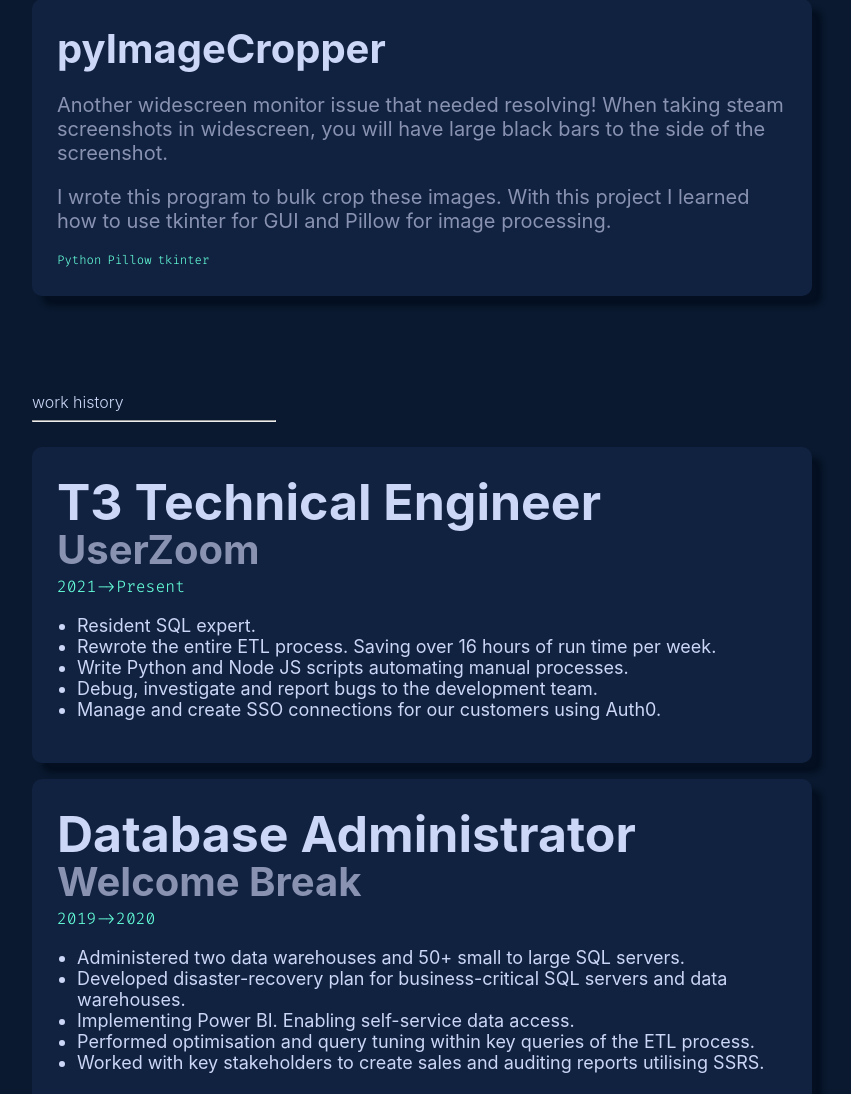
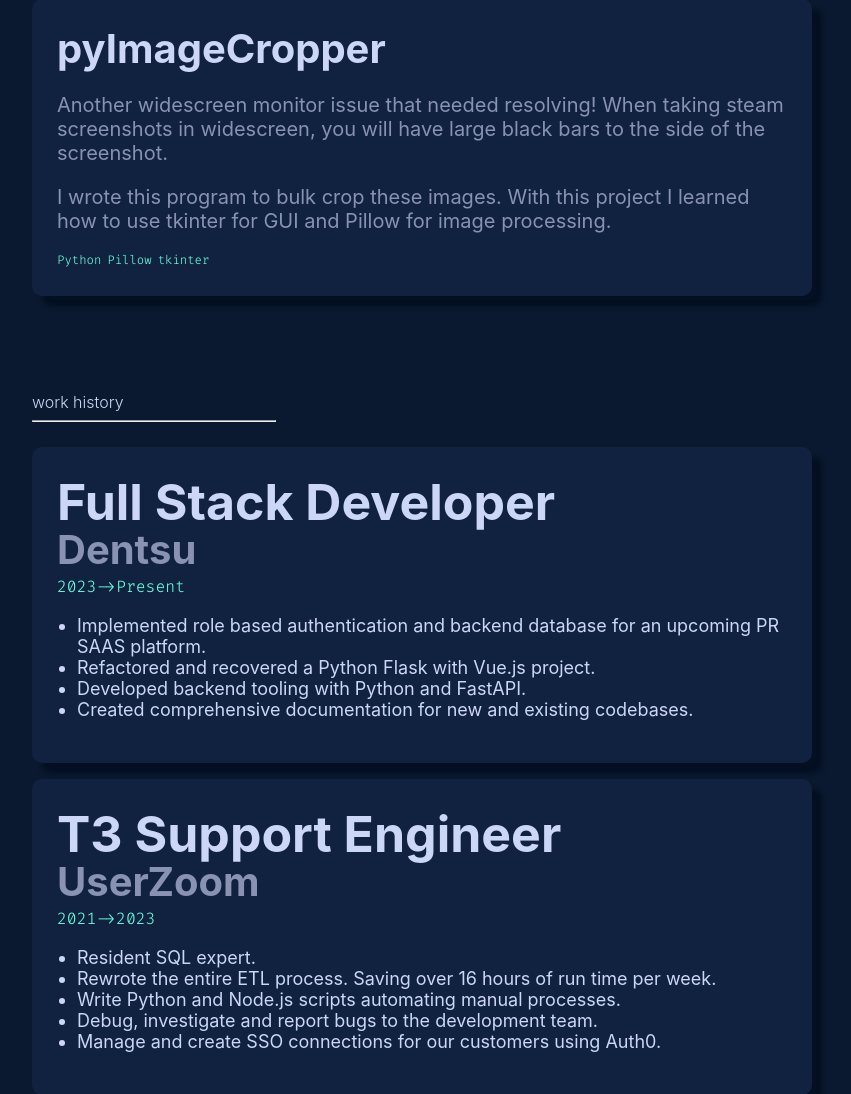
Before and after one commit to BanAaron/aaron-barratt-website, a Flask app: page / in a window 1280 px wide. Shown: the part 1825-2919 px from the top of the page, without its empty margins (233-1084 px from the left). Run offline with Flask 2, Linux system fonts and the light colour scheme.

Commit message:
added dentsu to roles section

```diff
--- a/templates/index.html
+++ b/templates/index.html
@@ -5,8 +5,8 @@
     <meta charset="UTF-8">
     <meta name="viewport" content="width=device-width, initial-scale=1.0">
     <!-- keeping the desktop css separate for sanity -->
-    <link rel="stylesheet" href=".\static\css\main.css">
-    <link rel="stylesheet" href=".\static\css\desktop.css">
+    <link rel="stylesheet" href="/static/css/main.css">
+    <link rel="stylesheet" href="/static/css/desktop.css">
   </head>
   <body>
     <div class="row">
@@ -88,13 +88,24 @@
           <span id="work" class="line-break">work history</span>
           <hr>
           <div class="work-inner">
-            <h1 class="job-title">T3 Technical Engineer</h1>
+            <h1 class="job-title">Full Stack Developer</h1>
+            <h2 class="company-name"><a href="https://www.dentsu.com/">Dentsu</a></h2>
+            <span class="time-span">2023->Present</span>
+            <ul class="bullet-points">
+              <li>Implemented role based authentication and backend database for an upcoming PR SAAS platform. </li>
+              <li>Refactored and recovered a Python Flask with Vue.js project. </li>
+              <li>Developed backend tooling with Python and FastAPI. </li>
+              <li>Created comprehensive documentation for new and existing codebases.</li>
+            </ul>
+          </div>
+          <div class="work-inner">
+            <h1 class="job-title">T3 Support Engineer</h1>
             <h2 class="company-name"><a href="https://www.userzoom.com/">UserZoom</a></h2>
-            <span class="time-span">2021->Present</span>
+            <span class="time-span">2021->2023</span>
             <ul class="bullet-points">
               <li>Resident SQL expert.</li>
               <li>Rewrote the entire ETL process. Saving over 16 hours of run time per week.</li>
-              <li>Write Python and Node JS scripts automating manual processes.</li>
+              <li>Write Python and Node.js scripts automating manual processes.</li>
               <li>Debug, investigate and report bugs to the development team.</li>
               <li>Manage and create SSO connections for our customers using Auth0.</li>
             </ul>
--- a/views.py
+++ b/views.py
@@ -6,5 +6,5 @@ views = Blueprint(__name__, "views")
 @views.route("/")
 def home_page():
     return render_template(
-        "index.html", name="Aaron Barratt", tag_line="Python/SQL Developer"
+        "index.html", name="Aaron Barratt", tag_line="Full Stack Developer"
     )
```
